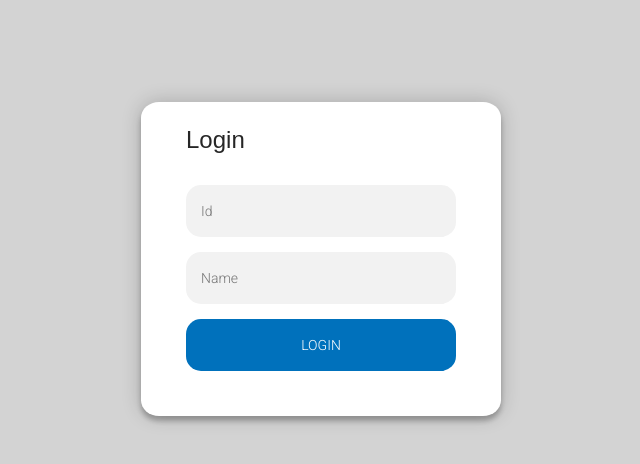
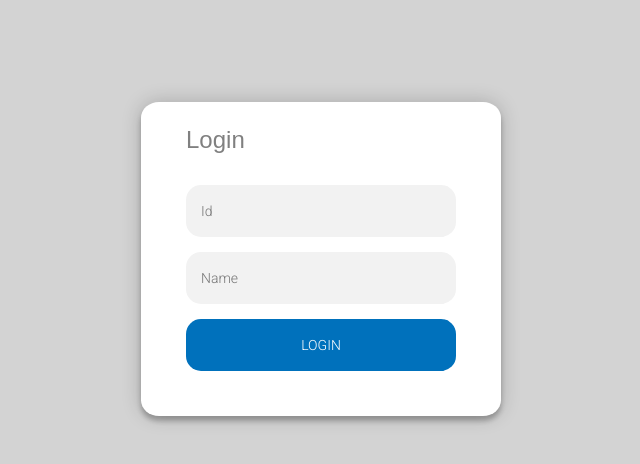
Before and after one commit to kakarlasaiteja/TaskManager, a React (Create React App) app: page / in a window 1280 px wide. Shown: the top 464 px of the page, without its empty margins (319-959 px from the left). Built offline with nearby package versions, Linux system fonts and the light colour scheme.

Commit message:
CSS changes

```diff
--- a/public/index.html
+++ b/public/index.html
@@ -24,7 +24,7 @@
       work correctly both with client-side routing and a non-root public URL.
       Learn how to configure a non-root public URL by running `npm run build`.
     -->
-    <title>React App</title>
+    <title>Task Manager</title>
   </head>
   <body style="background-color: lightgray;">
     <noscript>You need to enable JavaScript to run this app.</noscript>
--- a/src/App.css
+++ b/src/App.css
@@ -1,5 +1,5 @@
 .App {
-  text-align: left;
+  text-align: center;
 }
 
 .App-logo {
@@ -27,7 +27,6 @@
 .App-link {
   color: #61dafb;
 }
-
 @keyframes App-logo-spin {
   from {
     transform: rotate(0deg);
--- a/src/app/components/dashboard/infoCards/infoCards.css
+++ b/src/app/components/dashboard/infoCards/infoCards.css
@@ -58,6 +58,7 @@
 .cardHeading {
     font-weight: 700;
     color: lightslategray;
+    font-size: x-large;
 }
 
 .tasksCompleted {
@@ -85,7 +86,7 @@
 }
 
 .pieChart {
-    margin-left: 25%
+    margin-left: 20%
 }
 
 @media screen and (max-width: 1000px) {
--- a/src/app/components/dashboard/tasks/tasks.css
+++ b/src/app/components/dashboard/tasks/tasks.css
@@ -41,6 +41,7 @@ button {
     color: lightslategray;
     margin-top: 10px;
     margin-left: 10px;
+    font-size: x-large;
   }
 
   .tasksHeader {
--- a/src/app/components/login/Login.css
+++ b/src/app/components/login/Login.css
@@ -70,7 +70,7 @@ margin-bottom: 26px;
     text-align: left;
 }
 
-h3{
+.login-header h3{
     font-weight: 400;
     color: gray;
     font-family: Arial, sans-serif;
--- a/src/lib/store/login/reducer.js
+++ b/src/lib/store/login/reducer.js
@@ -6,8 +6,8 @@ import * as actions from './actions'
 const loginRecord = Immutable.Record({
     isLoggedIn: false,
     username: null,
-    userNameField: null,
-    idField: null,
+    userNameField: '',
+    idField: '',
     userToken: null
 })
 
```
